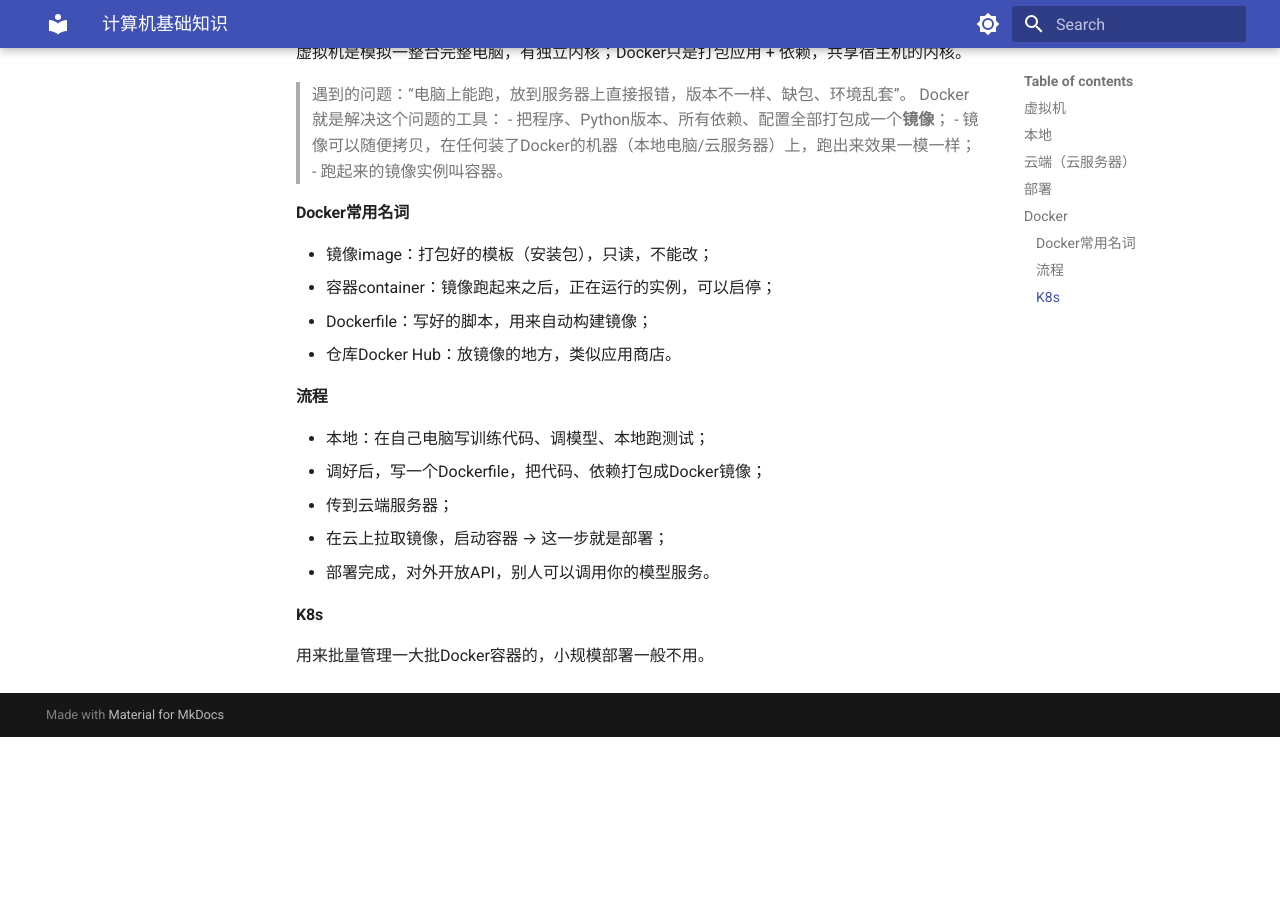
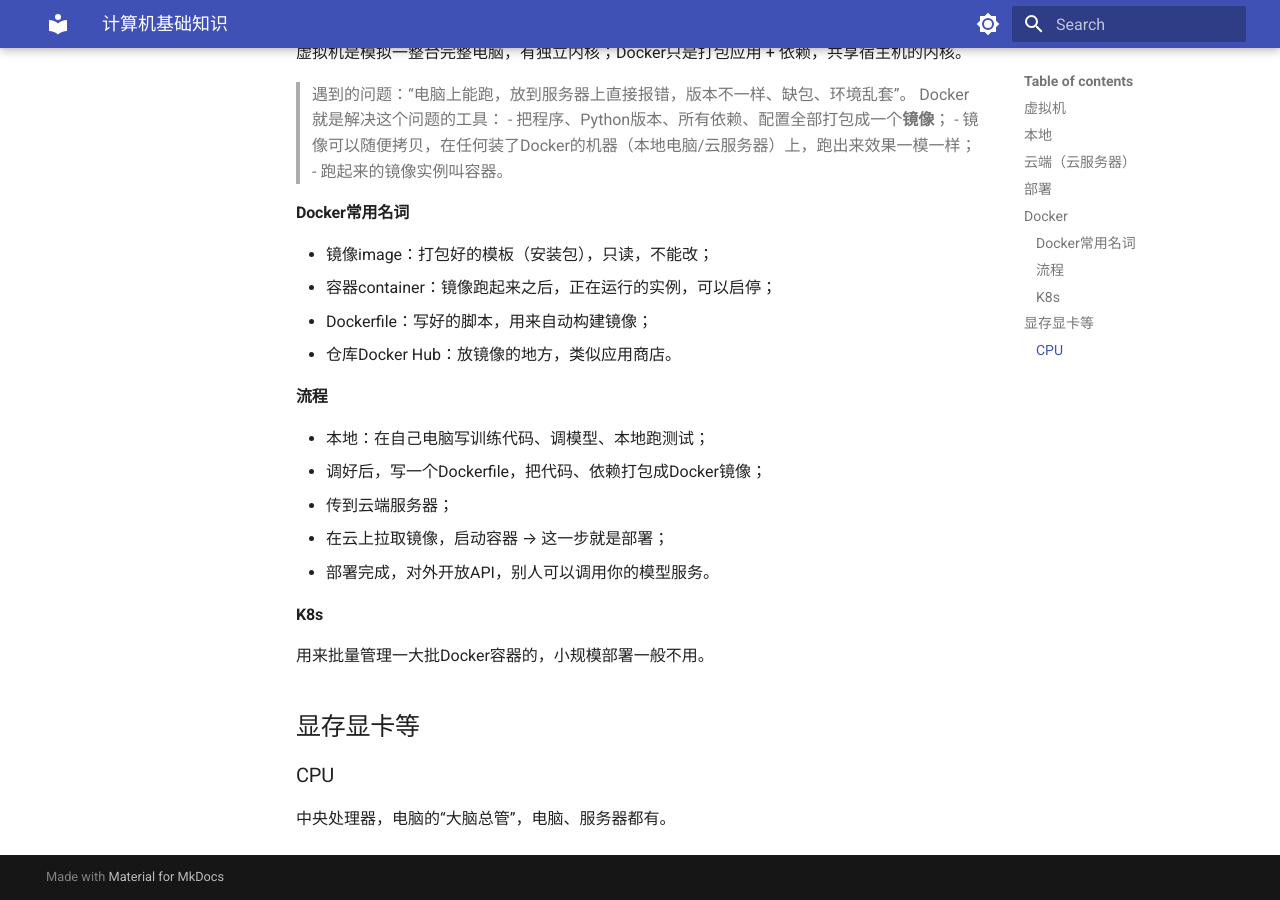
Before and after one commit to LXXXR0/LLM-finetuning, an MkDocs documentation site: the page built from docs/计算机基础知识.md, in a window 1280 px wide and 900 px high, scrolled down 827 px. Built offline with MkDocs 1.6.1 and Material for MkDocs 9.7.7, drawn with Linux system fonts in a browser that asks for light colours; before the commit the page ends 1564 px from its top, so only the background shows below that.

Commit message:
Update computer basics documentation with CPU section
Added section on CPU to computer basics documentation.

```diff
--- a/docs/计算机基础知识.md
+++ b/docs/计算机基础知识.md
@@ -40,3 +40,8 @@ Docker就是解决这个问题的工具：
 
 #### K8s
 用来批量管理一大批Docker容器的，小规模部署一般不用。
+
+
+## 显存显卡等
+### CPU
+中央处理器，电脑的“大脑总管”，电脑、服务器都有。
```
